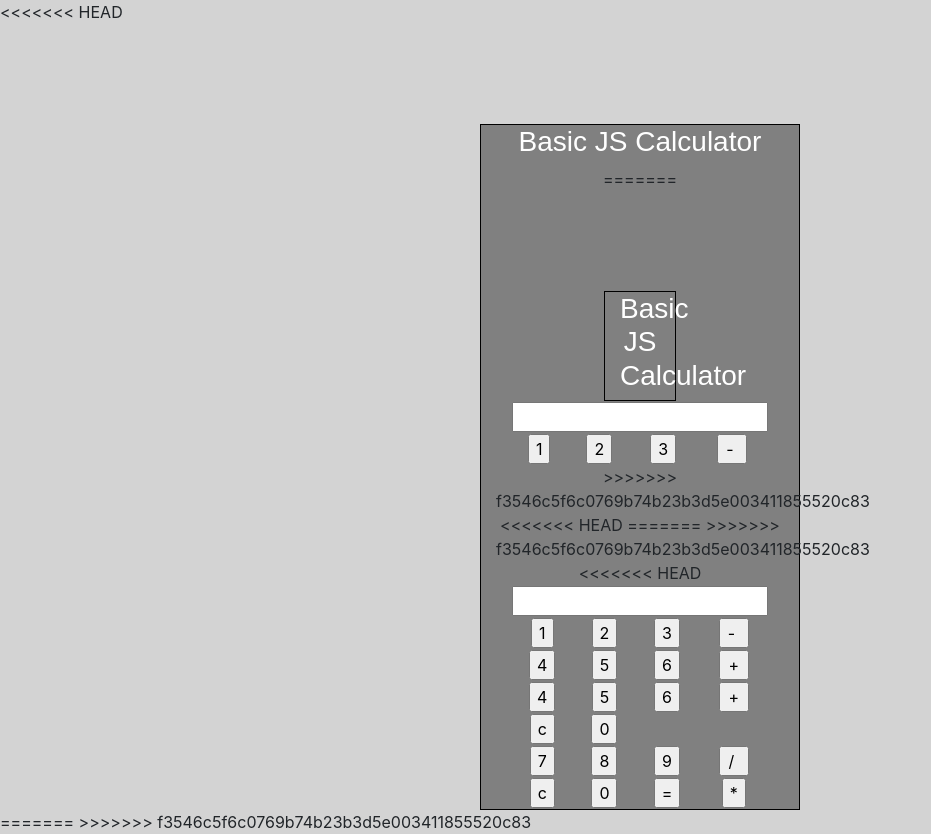
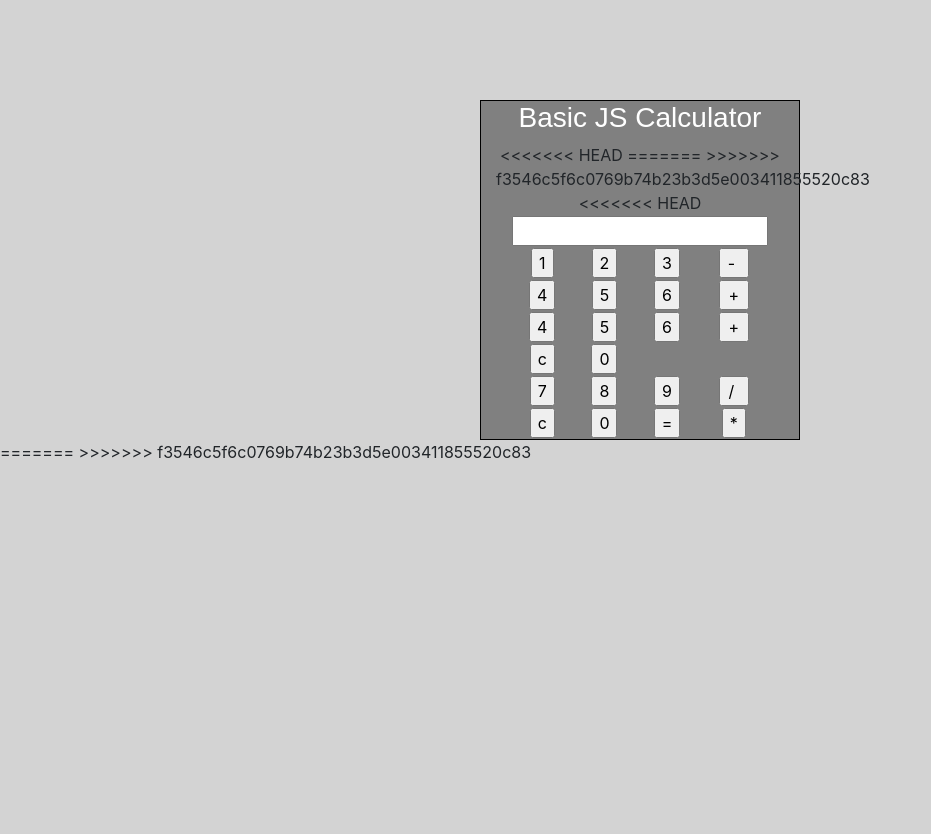
Before and after one commit to CharleeBrown/jsCalculator, a plain HTML site: page calcView.html in a window 1280 px wide. Shown: the whole page, without its empty margins (0-931 px from the left). After the commit the page ends 800 px from the top, so only its background shows below. Drawn offline with nearby package versions, Linux system fonts and the light colour scheme.

Commit message:
Formatting

```diff
--- a/calcView.html
+++ b/calcView.html
@@ -2,36 +2,6 @@
 <HTML>
 
 <head>
-<<<<<<< HEAD
-    <link rel="stylesheet" href="calcStyle.css" />
-    <link rel="stylesheet" href="https://stackpath.bootstrapcdn.com/bootstrap/4.4.1/css/bootstrap.min.css" />
-
-</head>
-
-<body>
-    <div class="container" id="calcWindow">
-        <h3 id="calcHeading">
-            Basic JS Calculator
-
-        </h3>
-        <p id="errorShow"></p>
-        <table>
-            <thead>
-                <tr>
-                    <th colspan="4">
-                        <input type="text" id="numWindow" />
-                    </th>
-
-                </tr>
-
-            </thead>
-            <tr>
-                <td> <input type="submit" id="num" value="1" /></td>
-                <td> <input type="submit" id="num" value="2" /></td>
-                <td> <input type="submit" id="num" value="3" /></td>
-                <td><input type="submit" id="pemdas" value="- " onclick="pemdas(this)" /></td>
-            </tr>
-=======
     <link rel="stylesheet" href="calcStyle.css"/>
     <link rel="stylesheet" href="https://stackpath.bootstrapcdn.com/bootstrap/4.4.1/css/bootstrap.min.css"/>
 </head>
@@ -62,7 +32,6 @@
                 <td><input type="submit" id="pemdas" value="+" onclick="pemdas(this)"/></td>
          </tr>
 
->>>>>>> f3546c5f6c0769b74b23b3d5e003411855520c83
             <tr>
                 <td> <input type="submit" id="num" value="4" /></td>
                 <td><input type="submit" id="num" value="5" /></td>
```
